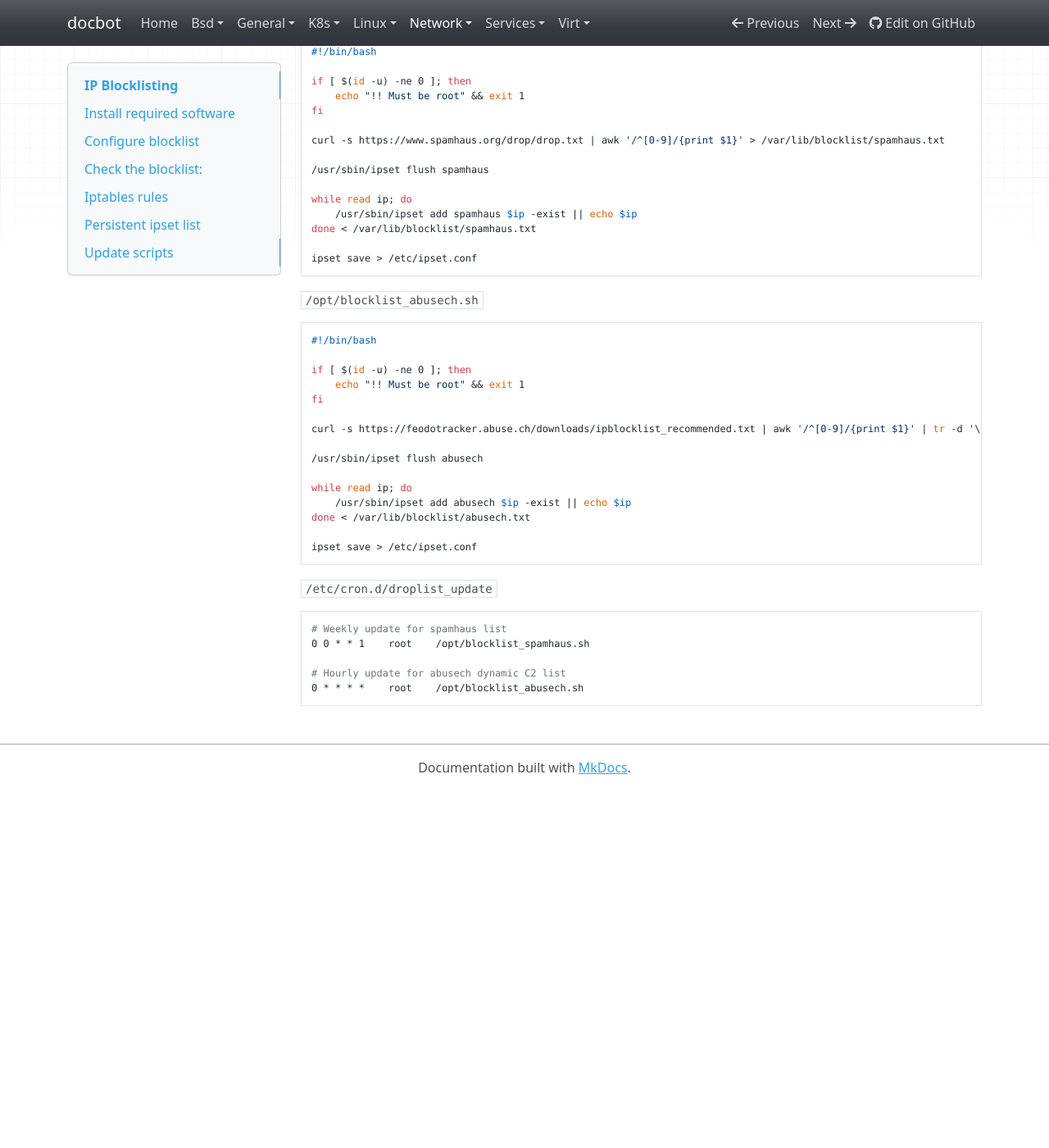
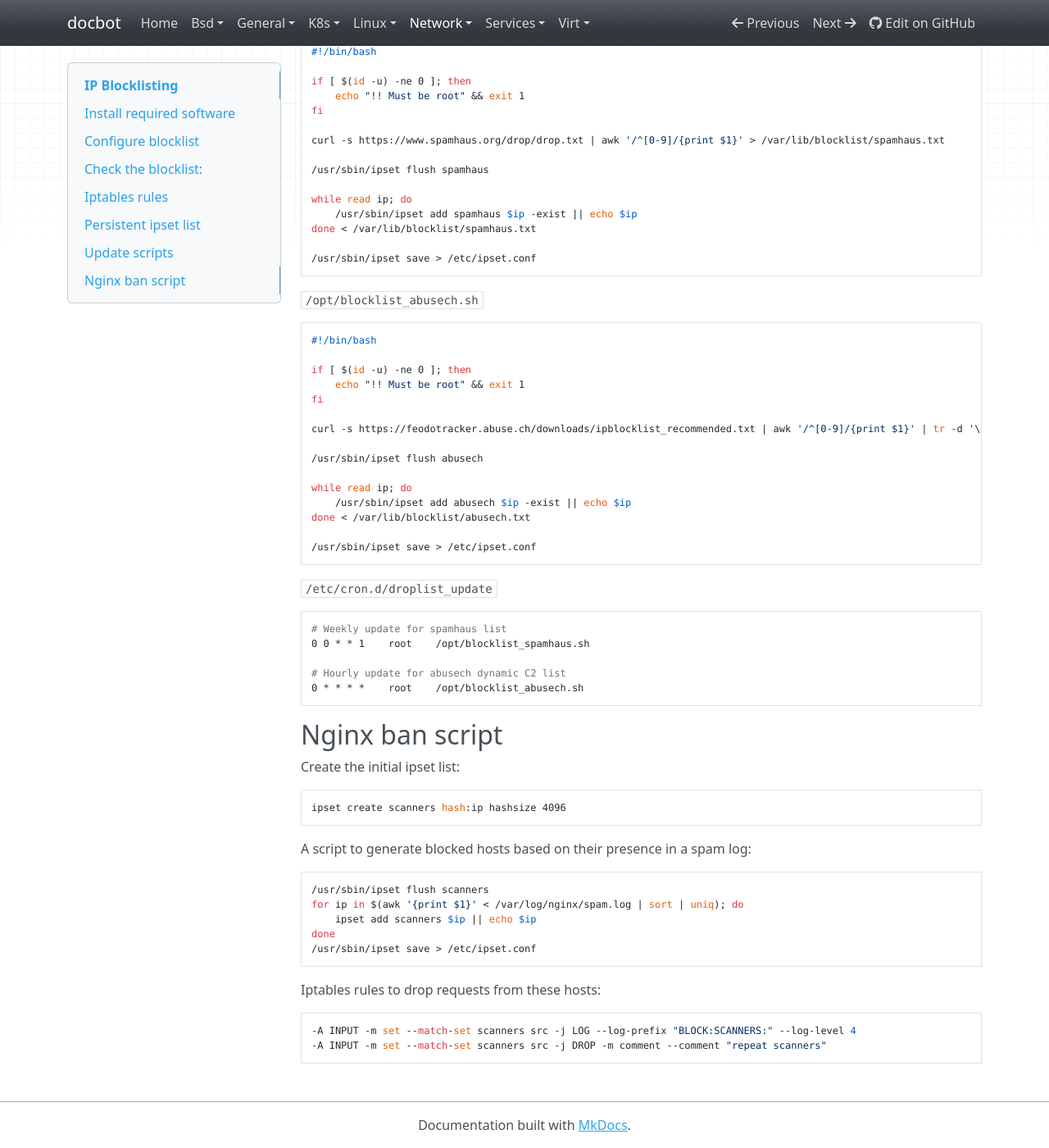
Before and after one commit to noahbailey/docbot, an MkDocs documentation site: the page built from docs/network/blocklist.md, in a window 1280 px wide and 1400 px high, scrolled down 2797 px. Shown: the whole window at 82% size. Built offline with MkDocs 1.6.1, drawn with Linux system fonts in a browser that asks for light colours; nearby versions of some CDN libraries; before the commit the page ends 3761 px from its top, so only the background shows below that.

Commit message:
Add server firewall section, add ipset for web server scanners

````diff
--- a/docs/network/blocklist.md
+++ b/docs/network/blocklist.md
@@ -150,7 +150,7 @@ while read ip; do
     /usr/sbin/ipset add spamhaus $ip -exist || echo $ip
 done < /var/lib/blocklist/spamhaus.txt
 
-ipset save > /etc/ipset.conf
+/usr/sbin/ipset save > /etc/ipset.conf
 ```
 
 `/opt/blocklist_abusech.sh`
@@ -170,7 +170,7 @@ while read ip; do
     /usr/sbin/ipset add abusech $ip -exist || echo $ip
 done < /var/lib/blocklist/abusech.txt
 
-ipset save > /etc/ipset.conf
+/usr/sbin/ipset save > /etc/ipset.conf
 ```
 
 `/etc/cron.d/droplist_update`
@@ -180,3 +180,26 @@ ipset save > /etc/ipset.conf
 
     # Hourly update for abusech dynamic C2 list
     0 * * * *    root    /opt/blocklist_abusech.sh
+
+## Nginx ban script
+
+Create the initial ipset list:
+
+    ipset create scanners hash:ip hashsize 4096
+
+A script to generate blocked hosts based on their presence in a spam log:
+
+```sh
+/usr/sbin/ipset flush scanners
+for ip in $(awk '{print $1}' < /var/log/nginx/spam.log | sort | uniq); do
+    ipset add scanners $ip || echo $ip
+done
+/usr/sbin/ipset save > /etc/ipset.conf
+```
+
+Iptables rules to drop requests from these hosts:
+
+```
+-A INPUT -m set --match-set scanners src -j LOG --log-prefix "BLOCK:SCANNERS:" --log-level 4
+-A INPUT -m set --match-set scanners src -j DROP -m comment --comment "repeat scanners"
+```
````
Also changed, not shown: docs/network/iptables.md (+20 -0 lines).
